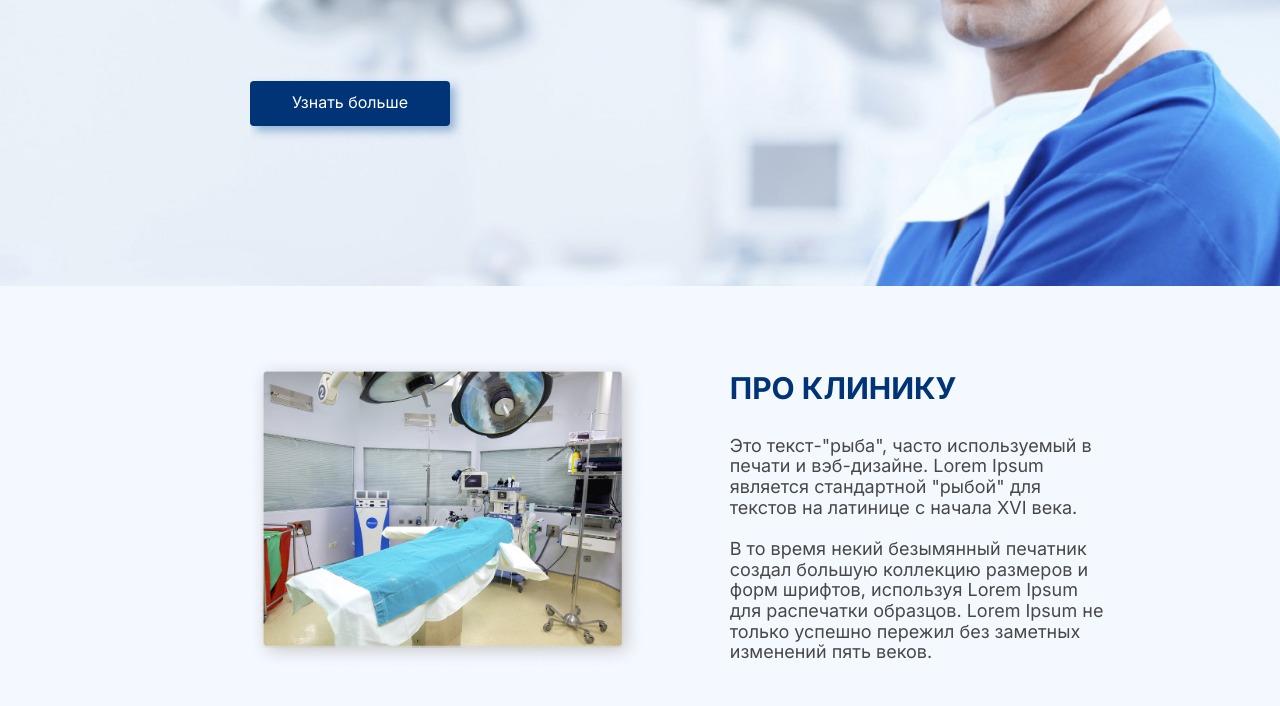
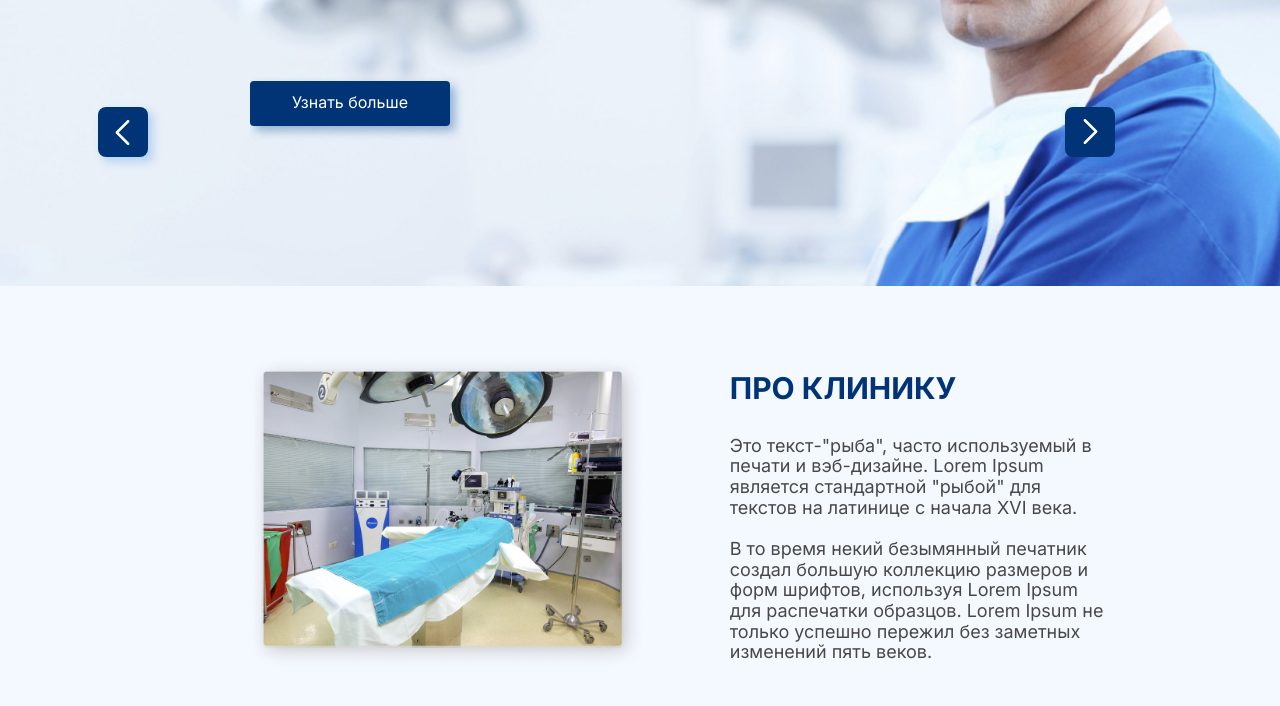
Before and after one commit to Jjeffreyy/Neuro, a plain HTML site: page index.html in a window 1280 px wide. Shown: the part 394-1100 px from the top of the page. Drawn offline with nearby package versions, Linux system fonts and the light colour scheme; files whose address does not match are found by name.

Commit message:
Update style.css

```diff
--- a/css/style.css
+++ b/css/style.css
@@ -401,7 +401,7 @@ ul.nav li{
 
 .line1{
 	position: absolute;
-	top: 40%;
+	top: 62%;
 	left: 10%;
 	@media(max-width: 960px) {
 		left: 6%;
@@ -413,7 +413,7 @@ ul.nav li{
 
 .line2{
 	position: absolute;
-    top: 40%;
+    top: 62%;
     right: 9%;
 	@media(max-width: 1150px) {
 		right: 9%;
```
